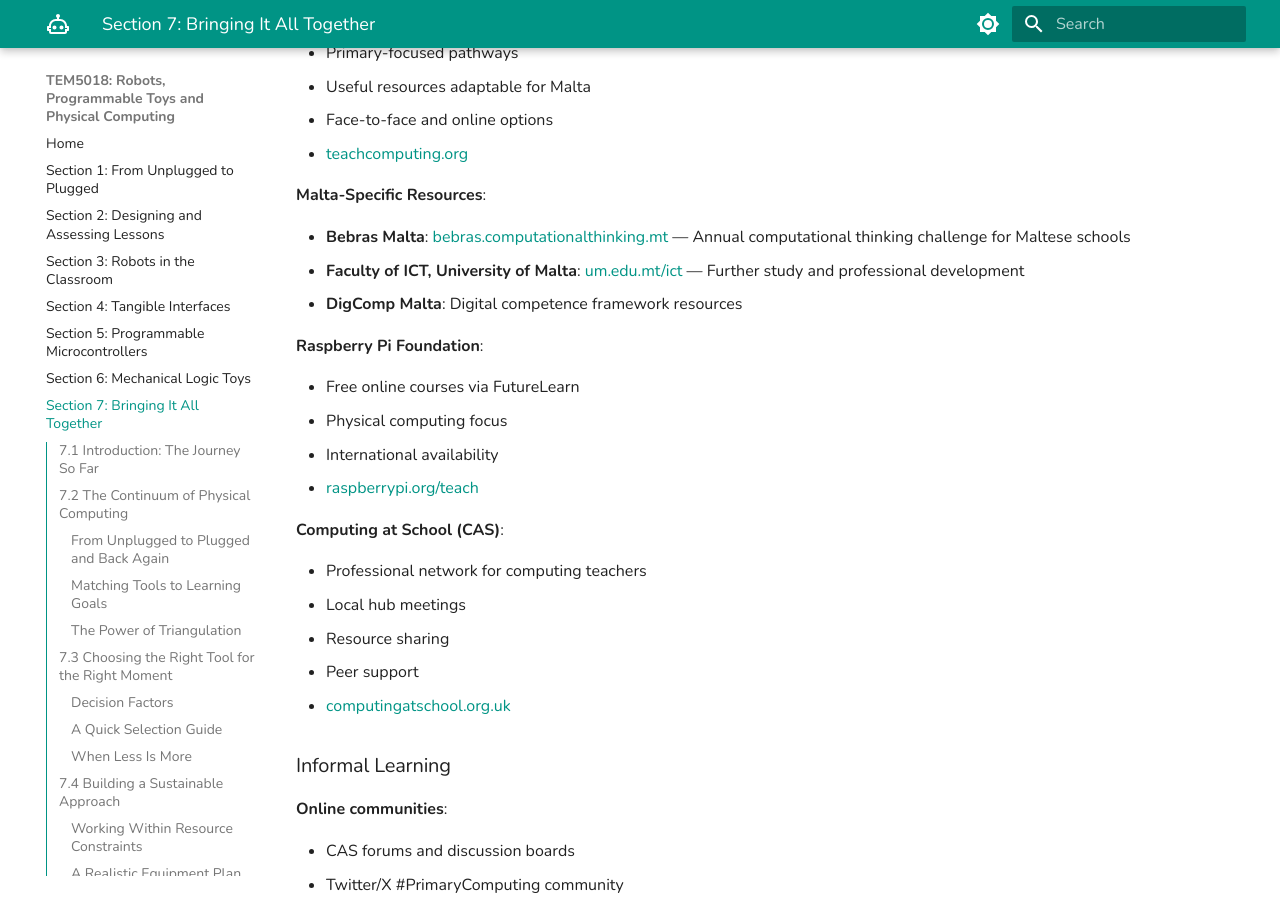
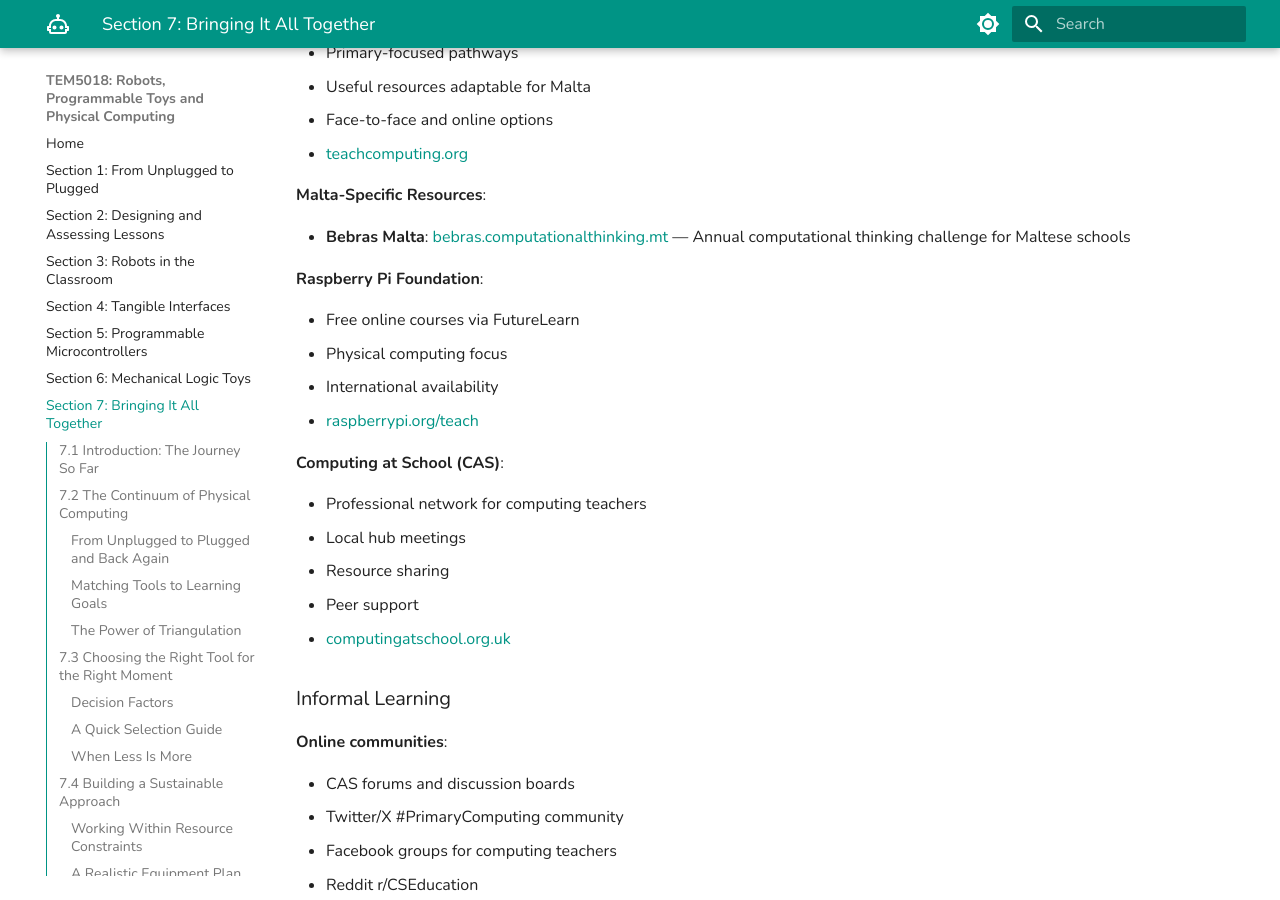
Before and after one commit to ccolo01/tem5018, an MkDocs documentation site: the page built from docs/section-7.md, in a window 1280 px wide and 900 px high, scrolled down 6484 px. Built offline with MkDocs 1.6.1 and Material for MkDocs 9.7.7, drawn with Linux system fonts in a browser that asks for light colours.

Commit message:
Update section-7.md

```diff
--- a/docs/section-7.md
+++ b/docs/section-7.md
@@ -230,8 +230,6 @@ Confidence grows through successful experience, not through waiting until you fe
 **Malta-Specific Resources**:
 
 - **Bebras Malta**: [bebras.computationalthinking.mt](https://bebras.computationalthinking.mt/) — Annual computational thinking challenge for Maltese schools
-- **Faculty of ICT, University of Malta**: [um.edu.mt/ict](https://www.um.edu.mt/ict/) — Further study and professional development
-- **DigComp Malta**: Digital competence framework resources
 
 **Raspberry Pi Foundation**:
 
```
